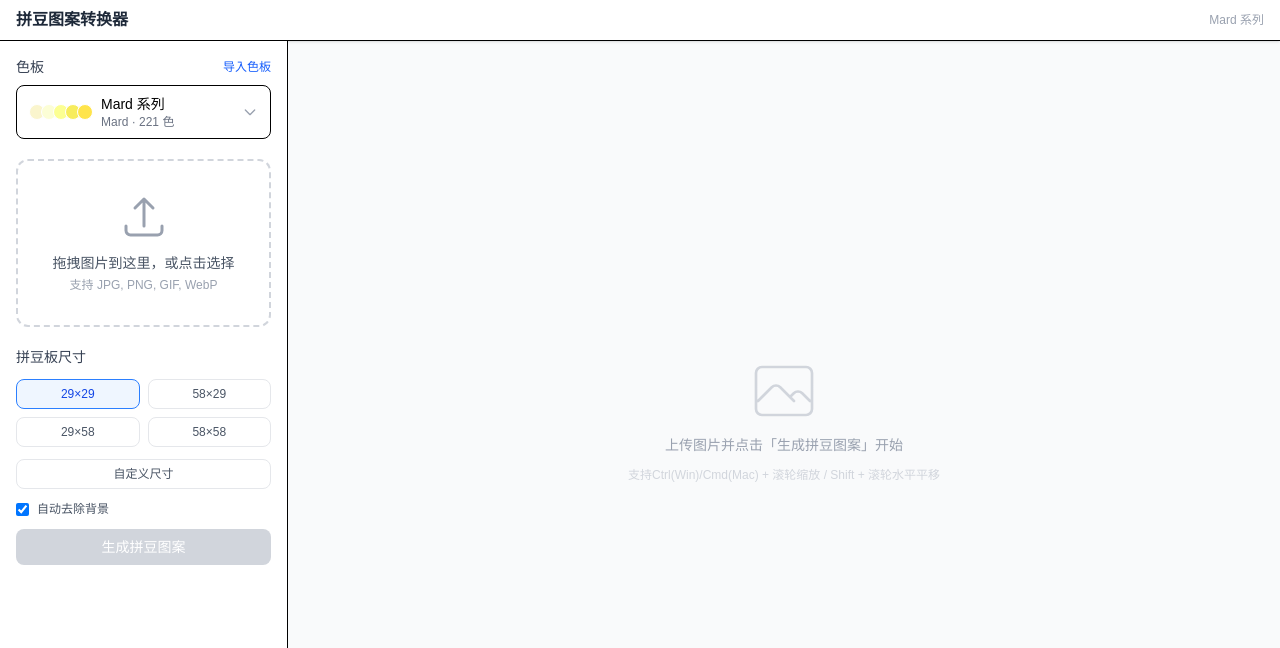
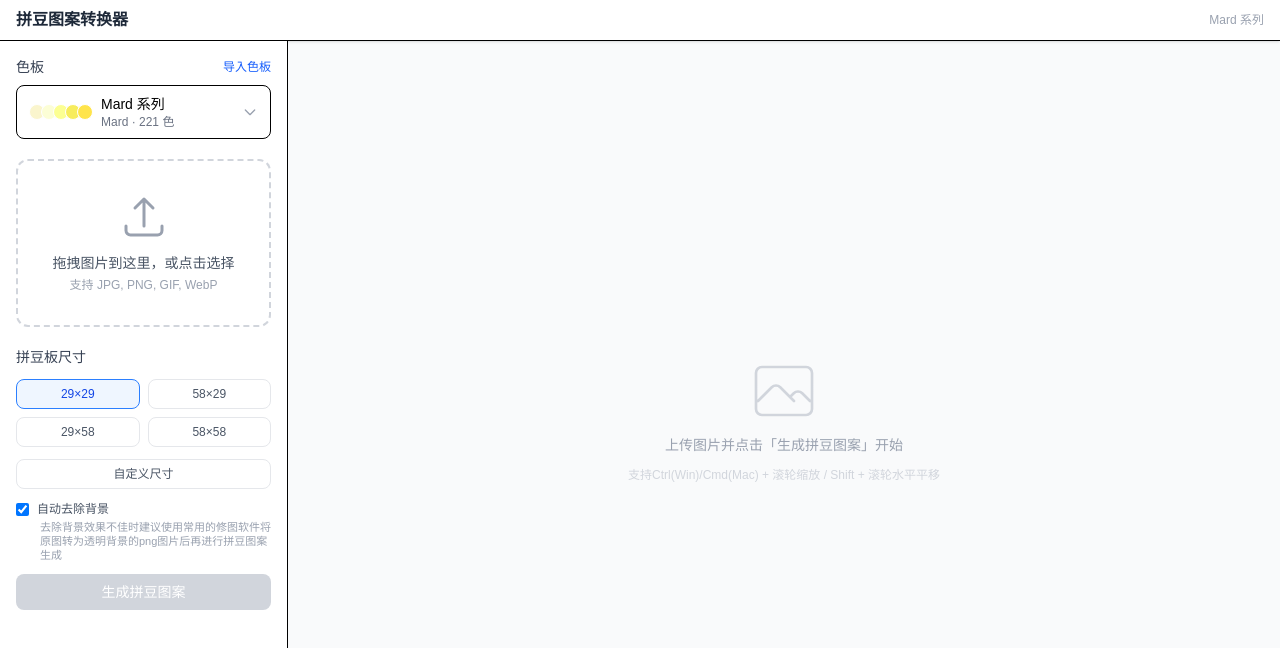
Before and after one commit to vkcarl/Bead-Pattern-Maker, a Next.js app: page / in a window 1280 px wide. Shown: the top 648 px of the page. Built offline with nearby package versions, Linux system fonts and the light colour scheme.

Commit message:
feat：补充去除背景开关的文案

```diff
--- a/src/components/BoardConfig.tsx
+++ b/src/components/BoardConfig.tsx
@@ -111,6 +111,7 @@ export function BoardConfig({ width, height, hasImage, isProcessing, autoRemoveB
           />
         </div>
       )}
+      <div className="space-y-1">
         <label className="flex items-center gap-2 cursor-pointer">
           <input
             type="checkbox"
@@ -120,6 +121,8 @@ export function BoardConfig({ width, height, hasImage, isProcessing, autoRemoveB
           />
           <span className="text-xs text-gray-600">自动去除背景</span>
         </label>
+        <p className="text-[11px] text-gray-400 leading-tight pl-6">去除背景效果不佳时建议使用常用的修图软件将原图转为透明背景的png图片后再进行拼豆图案生成</p>
+      </div>
       <button
         onClick={onConvert}
         disabled={!hasImage || isProcessing}
```
Lines whose indentation alone changed are shown as unchanged.
